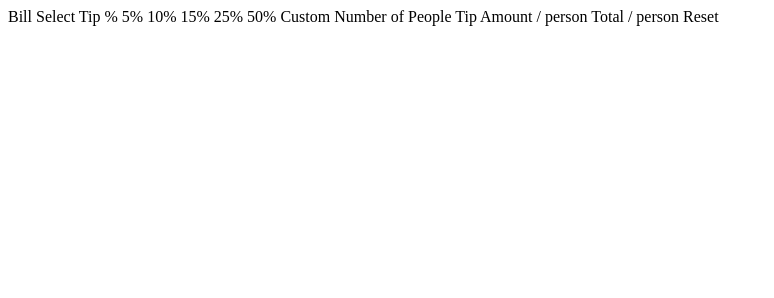
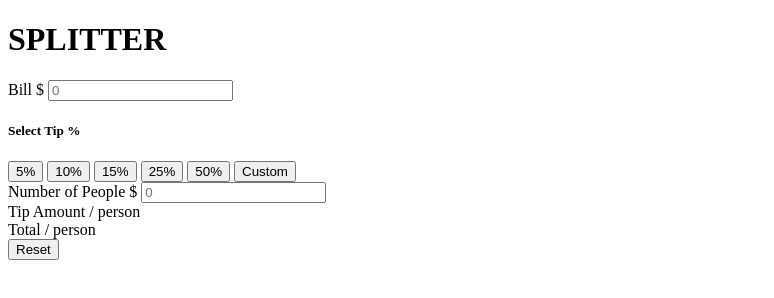
Before and after one commit to OPCODE7/tip-calculator, a plain HTML site: page index.html in a window 1280 px wide. Shown: the whole page, without its empty margins (0-774 px from the left). Drawn offline with Linux system fonts and the light colour scheme.

Commit message:
Layout HTML

```diff
--- a/index.html
+++ b/index.html
@@ -1,36 +1,56 @@
 <!DOCTYPE html>
 <html lang="en">
+
 <head>
   <meta charset="UTF-8">
-  <meta name="viewport" content="width=device-width, initial-scale=1.0"> <!-- displays site properly based on user's device -->
+  <meta name="viewport" content="width=device-width, initial-scale=1.0">
+  <!-- displays site properly based on user's device -->
 
   <link rel="icon" type="image/png" sizes="32x32" href="./images/favicon-32x32.png">
 
   <title>Frontend Mentor | Tip calculator app</title>
 
 </head>
+
 <body>
+  <header class="header">
+    <h1 class="header__title"><span>SPLI</span><span>TTER</span></h1>
+  </header>
 
-  Bill
+  <main class="container">
+    <div class="container__options">
+      <div class="container__options__bill">
+        <label>Bill</label>
+        <span>$</span>
+        <input type="text" placeholder="0" id="bill">
+      </div>
+      <div class="container__options__tip">
+        <h5>Select Tip %</h5>
+        <button class="btn__tip">5%</button>
+        <button class="btn__tip">10%</button>
+        <button class="btn__tip">15%</button>
+        <button class="btn__tip">25%</button>
+        <button class="btn__tip">50%</button>
+        <button class="btn__tip">Custom</button>
+      </div>
+      <div class="container__options__people">
+        <label>Number of People</label>
+        <span>$</span>
+        <input type="text" placeholder="0" id="number-people">
+      </div>
+    </div>
+    <div class="container__results">
+      <div class="container__results__tipamount">
+        <span>Tip Amount</span>
+        <span>/ person</span>
+      </div>
+      <div class="container__results__totalamount">
+        <span>Total</span>
+        <span>/ person</span>
+      </div>
+      <button class="btn__reset">Reset</button>
+    </div>
+  </main>
+</body>
 
-  Select Tip %
-  5%
-  10%
-  15%
-  25%
-  50%
-  Custom
-
-  Number of People
-
-  Tip Amount
-  / person
-
-  Total
-  / person
-
-  Reset
-
-
-</body>
 </html>
```
